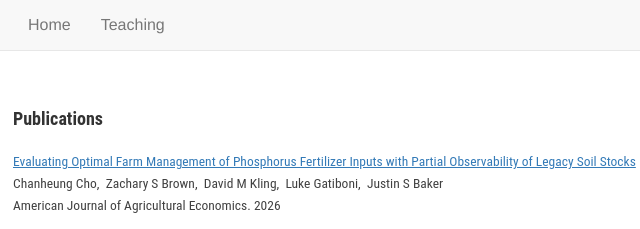
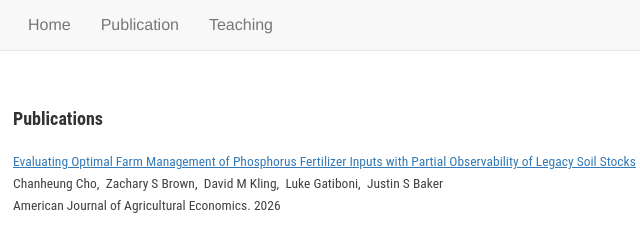
Before and after one commit to ChanheungCho/ChanheungCho.github.io, a plain HTML site: page Publication.html in a window 1280 px wide. Shown: the top 229 px of the page, 167-807 px from the left. Drawn offline with nearby package versions, Linux system fonts and the light colour scheme.

Commit message:
Update Publication.html

```diff
--- a/Publication.html
+++ b/Publication.html
@@ -36,6 +36,7 @@
 		<div class="collapse navbar-collapse" id="bs-example-navbar-collapse-1">
 		  <ul class="nav navbar-nav">
 			  	  <li><a href="index.html" style="font-size:16px;">Home</a></li>
+				  <li><a href="Publication.html" style="font-size:16px;">Publication</a></li>
 				  <li><a href="Teaching.html" style="font-size:16px;">Teaching</a></li>
 		  </ul>
 		</div>
```
